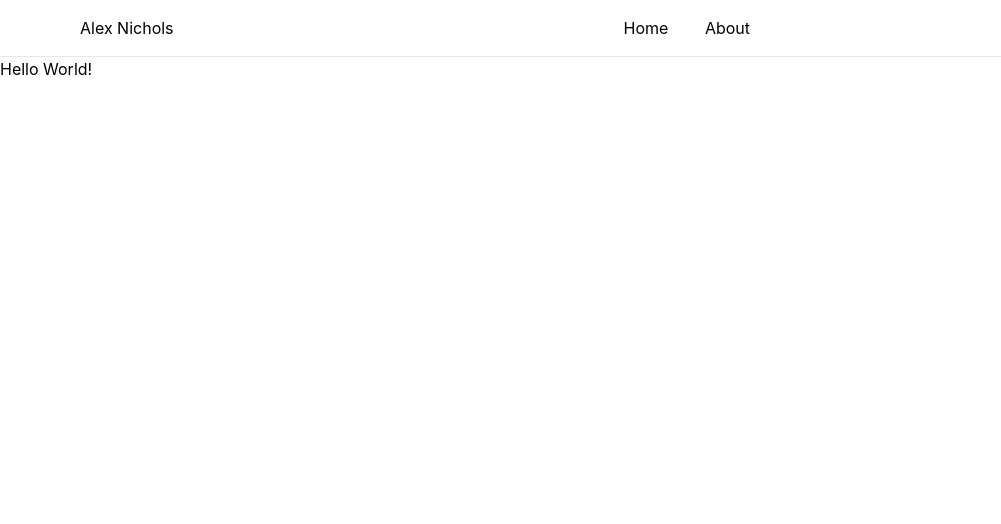
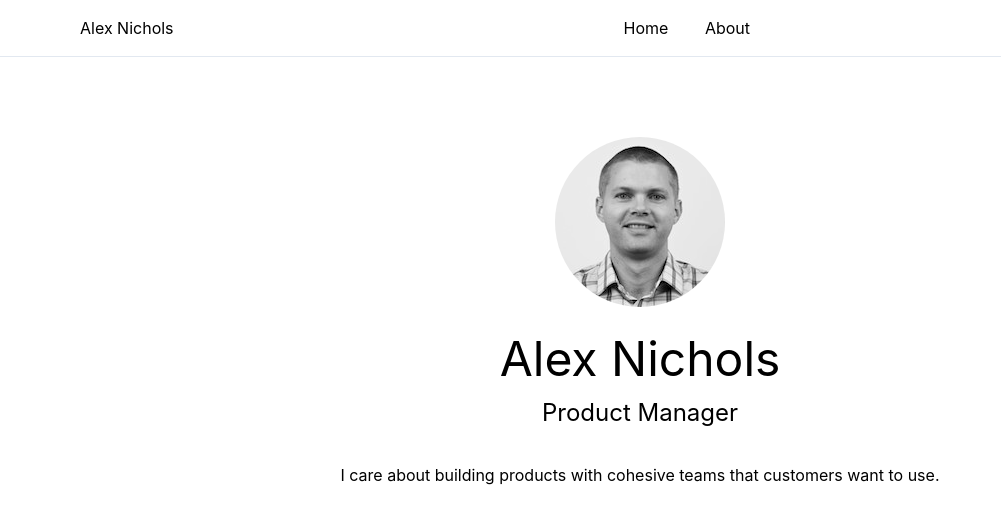
Before and after one commit to alexcnichols/alexcnichols.github.io, a Jekyll site: the page built from index.html, in a window 1280 px wide. Shown: the top 524 px of the page, without its empty margins (0-1001 px from the left). Built offline with Jekyll 4.4.1, drawn with Linux system fonts in a browser that asks for light colours.

Commit message:
Add basic content to the index page

```diff
--- a/index.html
+++ b/index.html
@@ -2,4 +2,11 @@
 layout: default
 ---
 
-    <h1>Hello World!</h1>
+    <div class="container mx-auto mt-16">
+        <div class="flex justify-center p-4">
+            <img class="rounded-full" src="{{ '/assets/alex-nichols-small.jpg' | relative_url }}" alt="Alex Nichols" />
+        </div>
+        <h1 class="text-5xl text-center">Alex Nichols</h1>
+        <h2 class="text-2xl text-center">Product Manager</h2>
+        <p class="text-center my-8">I care about building products with cohesive teams that customers want to use.</p>
+    </div>
```
Also changed, not shown: assets/alex-nichols-small.jpg (added).
